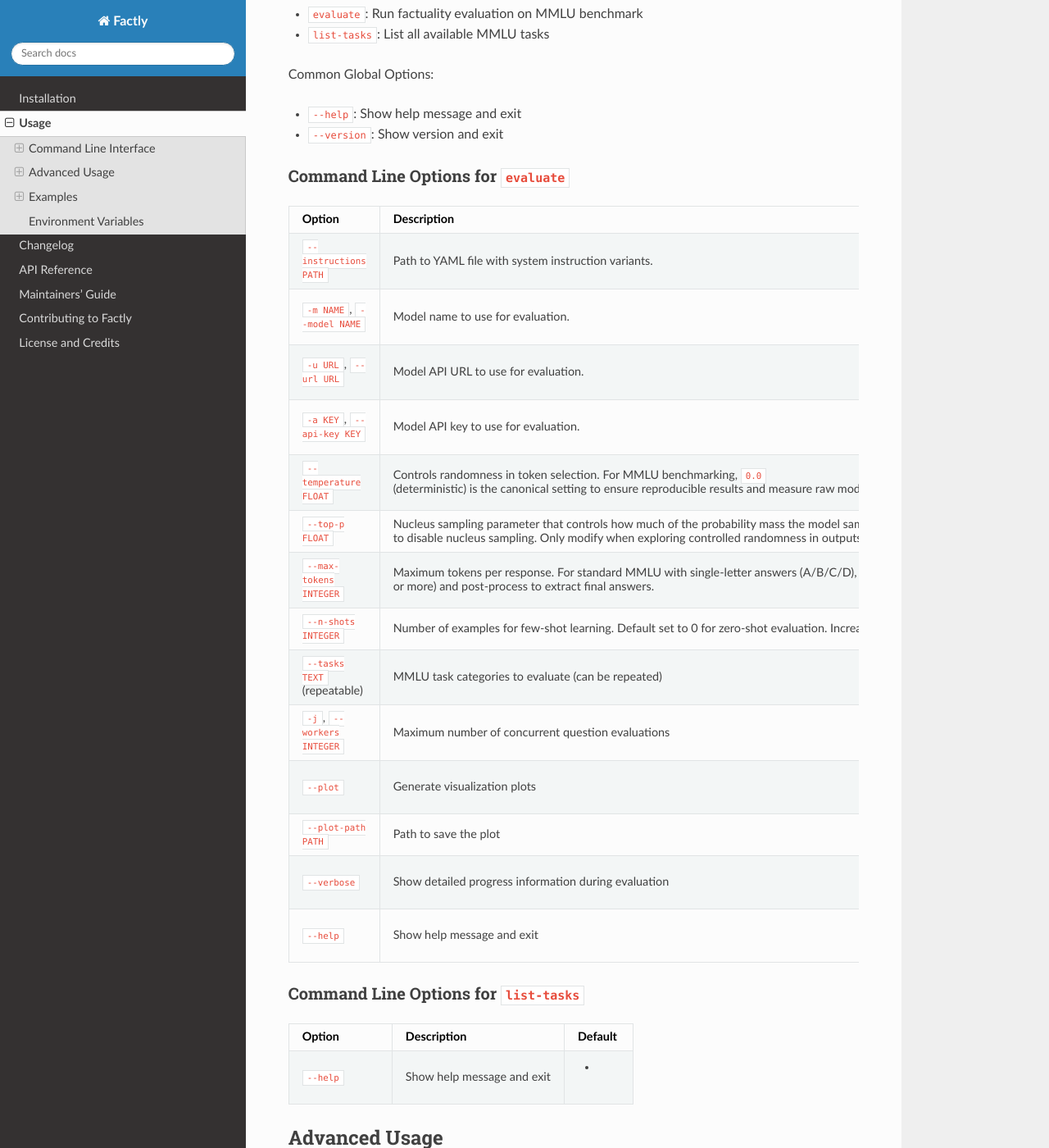
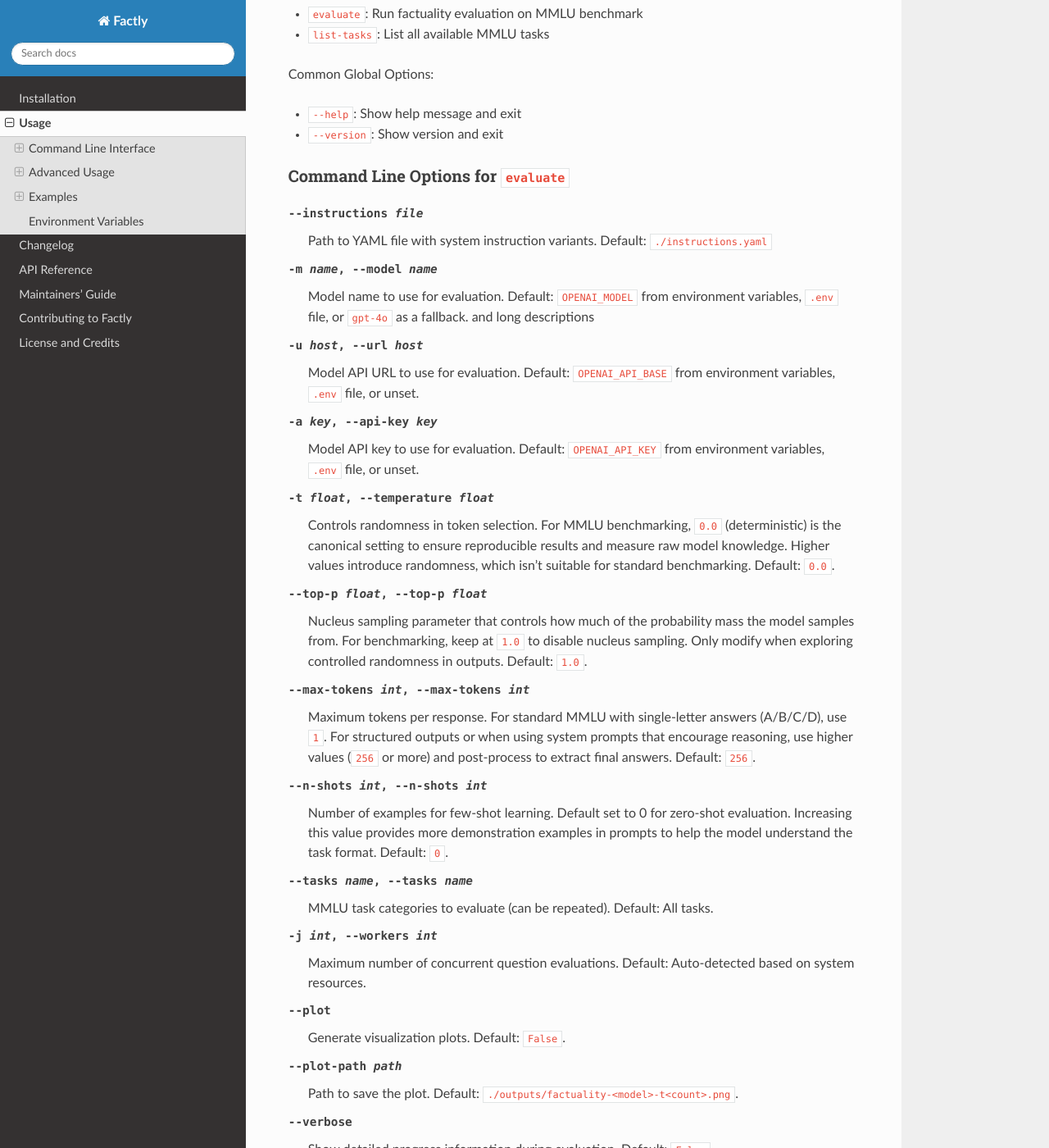
Before and after one commit to sergeyklay/factly, a Sphinx documentation site: the page built from docs/source/usage.rst, in a window 1280 px wide and 1400 px high, scrolled down 830 px. Shown: the whole window at 82% size. Built offline with Sphinx 7.4.7 and the Read the Docs theme 3.1.0, drawn with Linux system fonts in a browser that asks for light colours; some of the changed text lies outside the part shown.

Commit message:
Updated confinement instructions  and documentation

```diff
--- a/docs/source/usage.rst
+++ b/docs/source/usage.rst
@@ -48,77 +48,59 @@ Common Global Options:
 Command Line Options for ``evaluate``
 -------------------------------------
 
-.. list-table::
-   :header-rows: 1
-   :widths: 30 50 20
 
-   * - Option
-     - Description
-     - Default
-   * - ``--instructions PATH``
-     - Path to YAML file with system instruction variants.
-     - ``./instructions.yaml``
-   * - ``-m NAME``, ``--model NAME``
-     - Model name to use for evaluation.
-     - ``OPENAI_MODEL`` from environment variables, ``.env`` file, or ``gpt-4o`` as a fallback.
-   * - ``-u URL``, ``--url URL``
-     - Model API URL to use for evaluation.
-     - ``OPENAI_API_BASE`` from environment variables, ``.env`` file, or unset.
-   * - ``-a KEY``, ``--api-key KEY``
-     - Model API key to use for evaluation.
-     - ``OPENAI_API_KEY`` from environment variables, ``.env`` file, or unset.
-   * - ``--temperature FLOAT``
-     - Controls randomness in token selection. For MMLU benchmarking, ``0.0`` (deterministic)
-       is the canonical setting to ensure reproducible results and measure raw model knowledge.
-       Higher values introduce randomness, which isn't suitable for standard benchmarking.
-     - ``0.0``
-   * - ``--top-p FLOAT``
-     - Nucleus sampling parameter that controls how much of the probability mass the model
-       samples from. For benchmarking, keep at ``1.0`` to disable nucleus sampling. Only
-       modify when exploring controlled randomness in outputs.
-     - ``1.0``
-   * - ``--max-tokens INTEGER``
-     - Maximum tokens per response. For standard MMLU with single-letter answers (A/B/C/D),
-       use ``1``. For structured outputs or when using system prompts that encourage reasoning,
-       use higher values (``256`` or more) and post-process to extract final answers.
-     - ``256``
-   * - ``--n-shots INTEGER``
-     - Number of examples for few-shot learning. Default set to 0 for zero-shot evaluation.
-       Increasing this value provides more demonstration examples in prompts to help the
-       model understand the task format.
-     - ``0``
-   * - ``--tasks TEXT`` (repeatable)
-     - MMLU task categories to evaluate (can be repeated)
-     - All tasks
-   * - ``-j``, ``--workers INTEGER``
-     - Maximum number of concurrent question evaluations
-     - Auto-detected based on system resources
-   * - ``--plot``
-     - Generate visualization plots
-     - -
-   * - ``--plot-path PATH``
-     - Path to save the plot
-     - ``./outputs/factuality-<model>-t<count>.png``
-   * - ``--verbose``
-     - Show detailed progress information during evaluation
-     - -
-   * - ``--help``
-     - Show help message and exit
-     - -
+--instructions file    Path to YAML file with system instruction variants.
+                       Default: ``./instructions.yaml``
+-m name, --model name  Model name to use for evaluation. Default: ``OPENAI_MODEL``
+                       from environment variables, ``.env`` file, or ``gpt-4o`` as a
+                       fallback.
+                       and long descriptions
+-u host, --url host    Model API URL to use for evaluation. Default: ``OPENAI_API_BASE``
+                       from environment variables, ``.env`` file, or unset.
+-a key, --api-key key  Model API key to use for evaluation. Default: ``OPENAI_API_KEY``
+                       from environment variables, ``.env`` file, or unset.
+-t float, --temperature float  Controls randomness in token selection. For MMLU benchmarking,
+                       ``0.0`` (deterministic) is the canonical setting to ensure
+                       reproducible results and measure raw model knowledge.
+                       Higher values introduce randomness, which isn't suitable for
+                       standard benchmarking. Default: ``0.0``.
+--top-p float, --top-p float  Nucleus sampling parameter that controls how much of the
+                       probability mass the model samples from. For benchmarking,
+                       keep at ``1.0`` to disable nucleus sampling. Only modify
+                       when exploring controlled randomness in outputs.
+                       Default: ``1.0``.
+--max-tokens int, --max-tokens int  Maximum tokens per response. For standard MMLU with
+                       single-letter answers (A/B/C/D), use ``1``. For structured
+                       outputs or when using system prompts that encourage reasoning,
+                       use higher values (``256`` or more) and post-process to extract
+                       final answers. Default: ``256``.
+--n-shots int, --n-shots int  Number of examples for few-shot learning. Default set to 0
+                       for zero-shot evaluation. Increasing this value provides
+                       more demonstration examples in prompts to help the model
+                       understand the task format. Default: ``0``.
+--tasks name, --tasks name  MMLU task categories to evaluate (can be repeated).
+                       Default: All tasks.
+-j int, --workers int  Maximum number of concurrent question evaluations. Default:
+                       Auto-detected based on system resources.
+--plot                 Generate visualization plots. Default: ``False``.
+--plot-path path       Path to save the plot.
+                       Default: ``./outputs/factuality-<model>-t<count>.png``.
+--verbose              Show detailed progress information during evaluation.
+                       Default: ``False``.
+--help                 Show help message and exit.
+
+.. note::
+
+   * For canonical MMLU evaluation (comparable to published benchmarks), use ``--n-shots 0`` with ``--max-tokens 1``
+   * When using few-shot learning (``--n-shots >0``), consider setting ``--max-tokens`` to a higher value (≥256) to allow the model to follow reasoning patterns from the examples
+   * If you must use ``--n-shots >0`` with ``--max-tokens 1``, ensure your few-shot examples only demonstrate single-token answers without reasoning
+   * For structured output (like JSON) or when using system prompts that encourage reasoning, always use ``--max-tokens >1`` regardless of the ``--n-shots`` value
+
 
 Command Line Options for ``list-tasks``
 ---------------------------------------
 
-.. list-table::
-   :header-rows: 1
-   :widths: 30 50 20
-
-   * - Option
-     - Description
-     - Default
-   * - ``--help``
-     - Show help message and exit
-     - -
+--help                 Show help message and exit.
 
 Advanced Usage
 ==============
```
Also changed, not shown: 2 other files.
